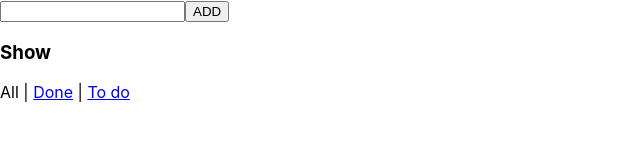
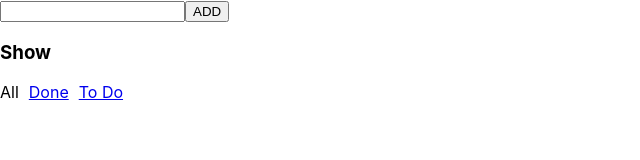
Before and after one commit to ricardo93borges/todolist, a React (Create React App) app: page / in a window 1280 px wide. Shown: the top 160 px of the page, without its empty margins (0-640 px from the left). Built offline with nearby package versions, Linux system fonts and the light colour scheme.

Commit message:
combined reducers; organized; partially implemented filters;

```diff
--- a/src/App.js
+++ b/src/App.js
@@ -1,52 +1,19 @@
 import React, { Component } from 'react';
-import { connect } from 'react-redux'
 import './App.css';
-import { addTodo, toggleTodo } from './reducers/todos/action-creators';
+import Form from './components/form/index'
+import TodosList from './components/todos-list/index'
+import Filter from './components/filter/index'
 
 class App extends Component {
   render() {
     return (
       <div>
-        <form onSubmit={this.props.handleAddTodo} >
-          <input type='text' name='todo' />
-          <button type='submit'>ADD</button>
-        </form>
-
-        <ul>
-          {this.props.todos.map( (todo) => (
-            <li
-              key={todo.id}
-              onClick={this.props.handleToggleTodo(todo.id)}
-              style={{textDecoration:todo.completed ? 'line-through' : 'none'}}>
-              {todo.text}
-            </li>
-          ))}
-        </ul>
-
-        <div>
-          <h3>Show</h3>
-          <span>All</span> | <a href='#'>Done</a> | <a href='#'>To do</a>
-        </div>
-
+        <Form/>
+        <TodosList/>
+        <Filter/>
       </div>
     );
   }
 }
 
-const mapStateToProps = (state) => ({
-  todos: state
-})
-
-const mapDispatchToProps = (dispatch) => ({
-  handleAddTodo: (e) => {
-    e.preventDefault()
-    dispatch(addTodo(e.target.todo.value))
-    e.target.todo.value = ''
-  },
-  handleToggleTodo: (id) => (e) => {
-    dispatch(toggleTodo(id))
-  }
-
-})
-
-export default connect(mapStateToProps, mapDispatchToProps)(App);
+export default App
--- /dev/null
+++ b/src/components/filter/index.js
@@ -0,0 +1,40 @@
+import React from 'react'
+import { connect } from 'react-redux'
+import * as actions from '../../reducers/visibility-filter/actions'
+import { setVisibilityFilter } from '../../reducers/visibility-filter/action-creators'
+
+const Filter = ({activeFilter, handleFilter}) => (
+    <div>
+        <h3>Show</h3>
+        {filterItems.map( item => {
+            if(item.action === activeFilter){
+                return <span
+                    key={item.action}
+                    style={{marginRight:10}}>{item.label}</span>
+            }
+            return <a href='#'
+                    key={item.action}
+                    onClick={handleFilter(item.action)}
+                    style={{marginRight:10}}>{item.label}</a>
+        })}
+    </div>
+)
+
+const filterItems = [
+    {label: 'All', action: actions.SHOW_ALL},
+    {label: 'Done', action: actions.SHOW_COMPLETED},
+    {label: 'To Do', action: actions.SHOW_ACTIVE}
+]
+
+const mapStateToProps = (state) => ({
+    activeFilter: state.visibilityFilter
+})
+
+const mapDispatchToProps = (dispatch) => ({
+    handleFilter: (filter) => (e) => {
+        e.preventDefault()
+        dispatch(setVisibilityFilter(filter))
+    }
+})
+
+export default connect(mapStateToProps, mapDispatchToProps)(Filter);
--- /dev/null
+++ b/src/components/form/index.js
@@ -0,0 +1,20 @@
+import React from 'react'
+import { connect } from 'react-redux'
+import { addTodo } from '../../reducers/todos/action-creators';
+
+const Form = ({handleAddTodo}) => (
+    <form onSubmit={handleAddTodo} >
+        <input type='text' name='todo' />
+        <button type='submit'>ADD</button>
+    </form>
+)
+
+const mapDispatchToProps = (dispatch) => ({
+    handleAddTodo: (e) => {
+        e.preventDefault()
+        dispatch(addTodo(e.target.todo.value))
+        e.target.todo.value = ''
+    }
+})
+
+export default connect(null, mapDispatchToProps)(Form);
--- /dev/null
+++ b/src/components/todos-list/index.js
@@ -0,0 +1,28 @@
+import React from 'react'
+import { connect } from 'react-redux'
+import { toggleTodo } from '../../reducers/todos/action-creators';
+
+const TodoList = ({todos, handleToggleTodo}) => (
+    <ul>
+        {todos.map( (todo) => (
+        <li
+            key={todo.id}
+            onClick={handleToggleTodo(todo.id)}
+            style={{textDecoration:todo.completed ? 'line-through' : 'none'}}>
+            {todo.text}
+        </li>
+        ))}
+    </ul>
+)
+
+const mapStateToProps = (state) => ({
+    todos: state.todos
+})
+
+const mapDispatchToProps = (dispatch) => ({
+    handleToggleTodo: (id) => (e) => {
+        dispatch(toggleTodo(id))
+    }
+})
+
+export default connect(mapStateToProps, mapDispatchToProps)(TodoList);
--- a/src/index.js
+++ b/src/index.js
@@ -4,10 +4,10 @@ import './index.css';
 import * as serviceWorker from './serviceWorker';
 import { createStore } from 'redux'
 import { Provider } from 'react-redux'
-import reducer from './reducers/todos/index'
+import rootReducer from './reducers/index'
 import App from './App';
 
-const store = createStore(reducer)
+const store = createStore(rootReducer)
 
 ReactDOM.render(
     <Provider store={store}>
--- /dev/null
+++ b/src/reducers/index.js
@@ -0,0 +1,14 @@
+import { combineReducers } from 'redux'
+import todos from './todos/index'
+import visibilityFilter from './visibility-filter/index'
+
+const reducers = combineReducers({
+    todos,
+    visibilityFilter
+})
+
+const rootReducer = (state, action) => {
+    return reducers(state, action)
+}
+
+export default rootReducer
--- a/src/reducers/todos/actions.js
+++ b/src/reducers/todos/actions.js
@@ -1,2 +1,2 @@
-export const ADD_TODO = 'ADD_TODO'
-export const TOGGLE_TODO = 'TOGGLE_TODO'
+export const ADD_TODO = 'todos:ADD_TODO'
+export const TOGGLE_TODO = 'todos:TOGGLE_TODO'
--- /dev/null
+++ b/src/reducers/visibility-filter/action-creators.js
@@ -0,0 +1,6 @@
+import { SET_VISIBILITY_FILTER } from "./actions";
+
+export const setVisibilityFilter = (filter) => ({
+    type: SET_VISIBILITY_FILTER,
+    payload: {filter}
+})
--- a/src/reducers/visibility-filter/actions.js
+++ b/src/reducers/visibility-filter/actions.js
@@ -1,4 +1,4 @@
-export const SET_VISIBILITY_FILTER = 'SET_VISIBILITY_FILTER'
-export const SHOW_ALL = 'SHOW_ALL'
-export const SHOW_COMPLETED = 'SHOW_COMPLETED'
-export const SHOW_ACTIVE = 'SHOW_ACTIVE'
+export const SET_VISIBILITY_FILTER = 'visibility-filter:SET_VISIBILITY_FILTER'
+export const SHOW_ALL = 'visibility-filter:SHOW_ALL'
+export const SHOW_COMPLETED = 'visibility-filter:SHOW_COMPLETED'
+export const SHOW_ACTIVE = 'visibility-filter:SHOW_ACTIVE'
```
